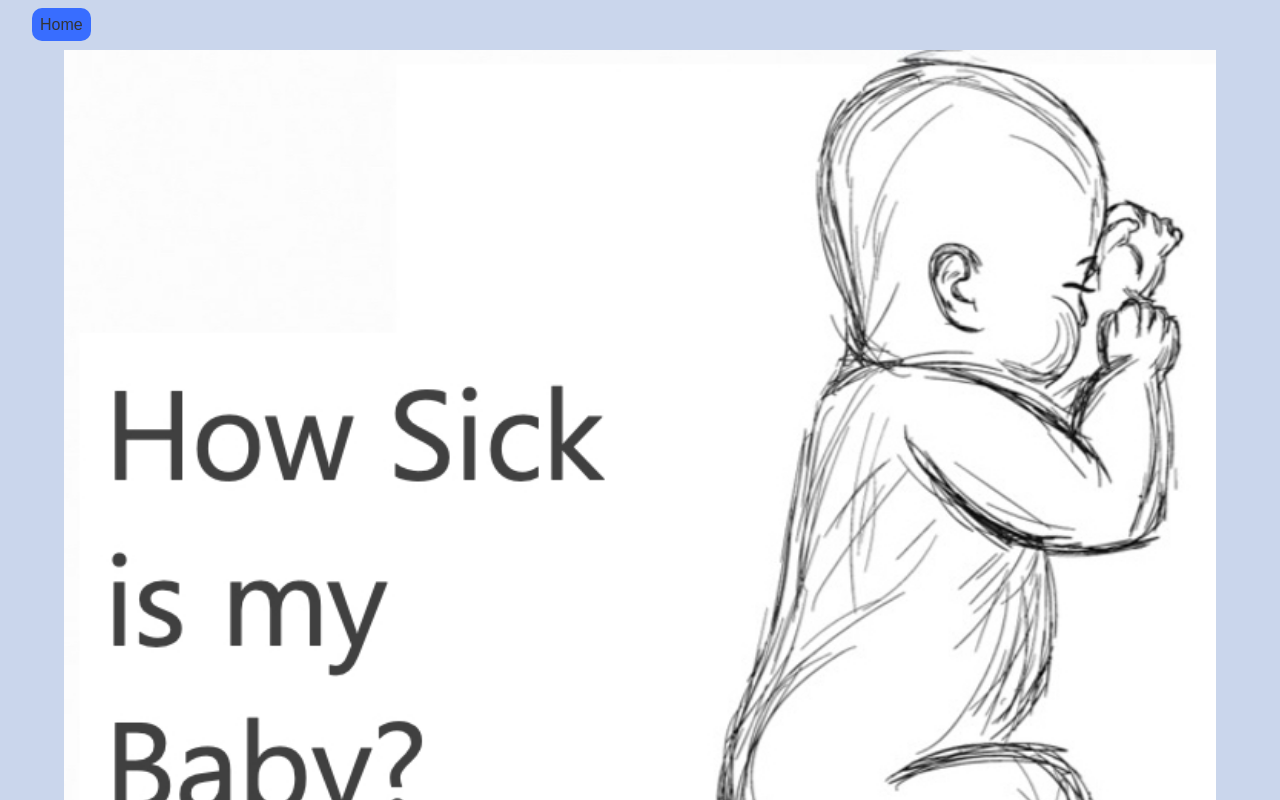
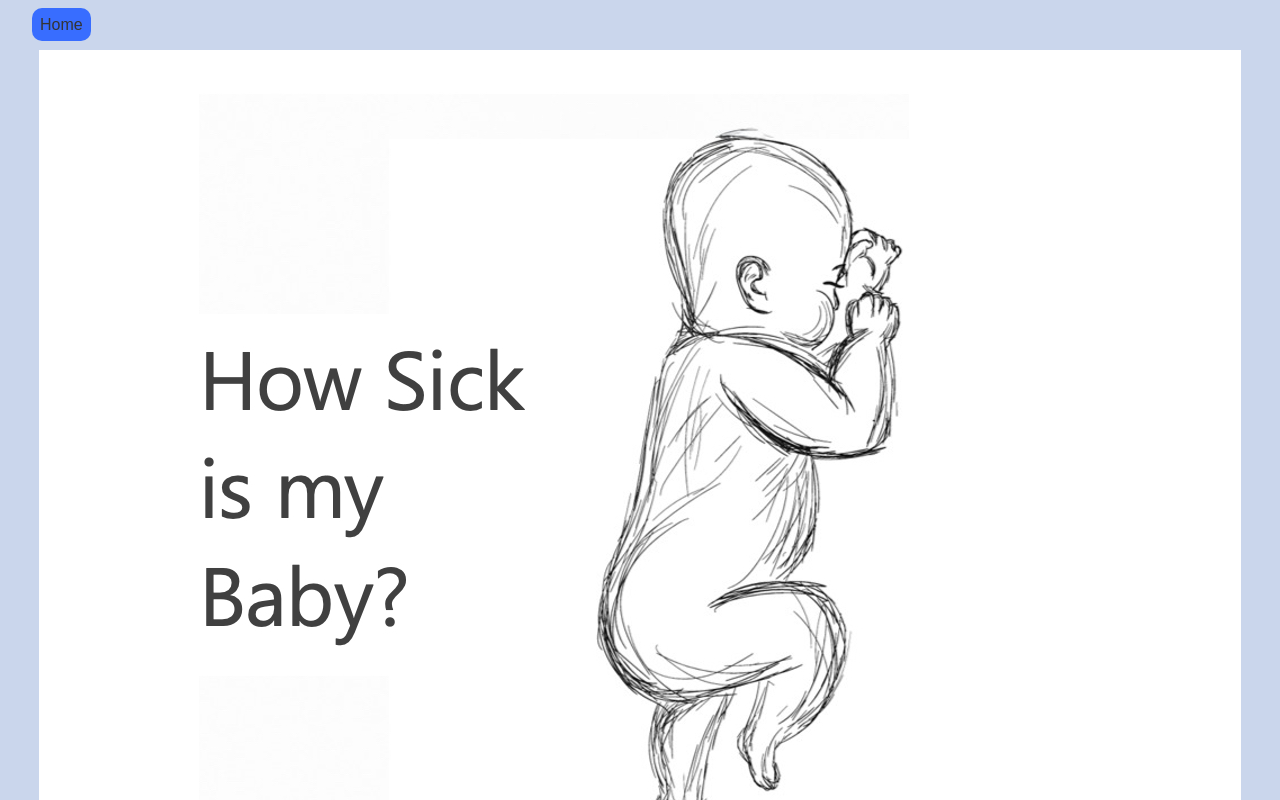
Before and after one commit to LauraPinckney/HowSickIsMyBaby, a React (Create React App) app: page / in a window 1280 px wide. Shown: the top 800 px of the page. Built offline with nearby package versions, Linux system fonts and the light colour scheme.

Commit message:
update of hero image

```diff
--- a/src/components/Hero/Hero.jsx
+++ b/src/components/Hero/Hero.jsx
@@ -1,12 +1,11 @@
 import styles from './Hero.module.scss';
 import React from 'react';
-import sketchBaby from '../../assets/images/sketchBaby.jpg';
-import heroImage from '../../assets/images/heroImage.jpg';
+import TabletHero from '../../assets/images/TabletHero.jpg';
 
 export const Hero = () => {
   return (
     <div className={styles.container}>
-      <img className={styles.image} src={heroImage} alt="Sketch of Baby"></img>
+      <img className={styles.image} src={TabletHero} alt="Sketch of Baby"></img>
     </div>
   );
 };
--- a/src/components/Hero/Hero.module.scss
+++ b/src/components/Hero/Hero.module.scss
@@ -9,7 +9,7 @@
 
 .image {
   width: 133%;
-  background-image: url('../../assets/images/heroImage.jpg');
+  background-image: url('../../assets/images/TabletHero.jpg');
   justify-content: center;
   display: flex;
 }
```
Also changed, not shown: src/assets/images/TabletHero.jpg (added).
